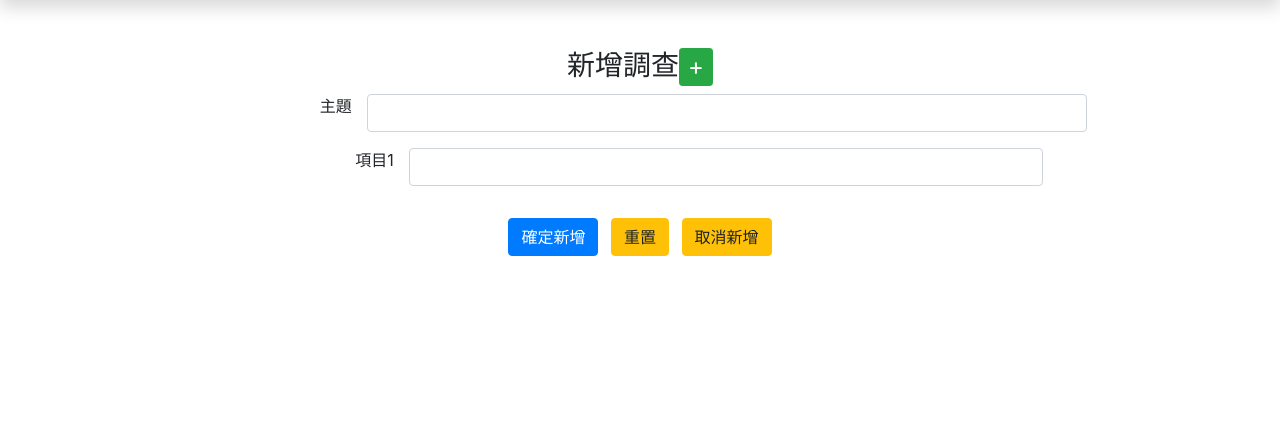
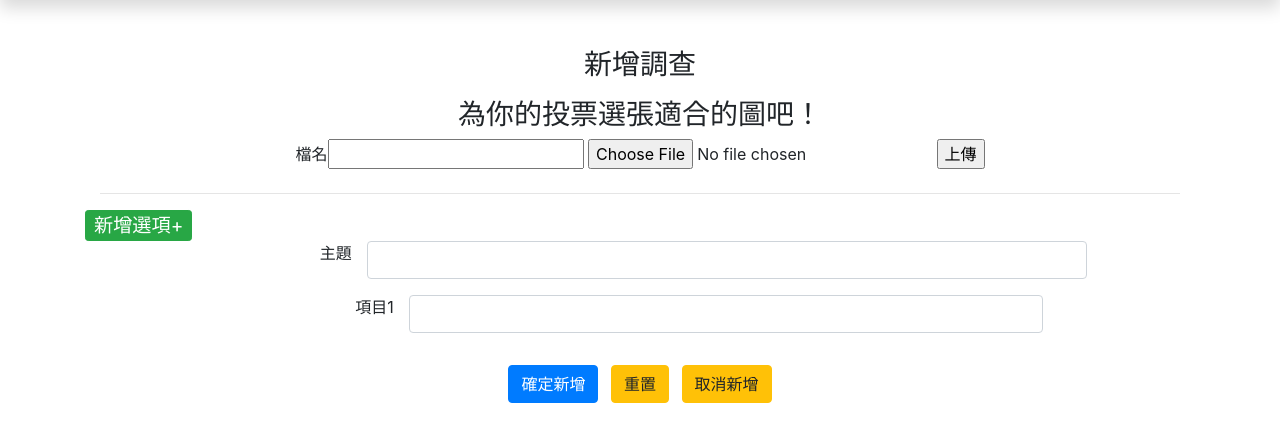
Before and after one commit to luchiahsuan/hw_survey, a PHP site: page /admin_center.php?do=survey_add in a window 1280 px wide. Shown: the part 56-498 px from the top of the page. Run offline with PHP 8.4, Linux system fonts and the light colour scheme; some libraries are stand-ins or nearby versions.

Commit message:
將上傳圖片功能新增至新增問卷區 但上傳功能還是失敗的

```diff
--- a/back/main_upload.php
+++ b/back/main_upload.php
@@ -1,6 +1,11 @@
-<h1 class="text-center">後台管理中心</h1>
-<form action="./api/upload.php" method='post' enctype="multipart/form-data">
-    <label for="">檔名<input type="text" name="name" ></label>
-    <input type="file" name="img">
-    <input type="submit" value="上傳">
-</form>
+<div class="text-center col-12 mt-3">
+    <h3 class="text-center">為你的投票選張適合的圖吧！</h3>
+
+    <form action="./api/upload.php" method='post' enctype="multipart/form-data">
+        <label for="">檔名<input type="text" name="name"></label>
+        <input type="file" name="img">
+        <input type="submit" value="上傳">
+    </form>
+    <hr>
+
+</div>
--- a/back/survey_add.php
+++ b/back/survey_add.php
@@ -1,27 +1,30 @@
-
-
 <!DOCTYPE html>
 <html lang="en">
+
 <head>
     <meta charset="UTF-8">
     <meta http-equiv="X-UA-Compatible" content="IE=edge">
     <meta name="viewport" content="width=device-width, initial-scale=1.0">
     <title>後台管理中心</title>
-    <?php include "./layouts/link_css.php";?>
+    <?php include "./layouts/link_css.php"; ?>
     <link rel="stylesheet" href="./css/back.css">
 
 </head>
+
 <body>
 
-<h3 class="text-center">新增調查<button onclick='addOption()' class="btn btn-success btn-sm py-0" style="font-size:1.5rem">+</button></h3>
+    <h3 class="text-center">新增調查</h3>
 
+    <?php
+    include "main_upload.php";
+    ?>
+    <button onclick='addOption()' class="btn btn-success btn-sm py-0 mx-auto" style="font-size:1.2rem">新增選項+</button>
     <form action="./api/survey_add.php" method="post" class="col-10 mx-auto d-flex flex-wrap justify-content-end">
         <div class="form-group row col-12">
             <label class="col-2 text-right">主題</label>
             <input type="text" name="subject" class="form-control col-10">
 
         </div>
-    <!--選項區-->
         <div id="options" class="col-11">
             <div class="option form-group row col-12">
                 <label class="col-2 text-right">項目1</label>
@@ -29,31 +32,30 @@
             </div>
 
         </div>
-
         <div class="text-center col-12 mt-3">
             <input class="btn btn-primary mx-1" type="submit" value="確定新增">
             <input class="btn btn-warning mx-1" type="reset" value="重置">
             <input class="btn btn-warning mx-1" type="button" value="取消新增" onclick="location.href='admin_center.php?do=survey_vote'">
+
         </div>
     </form>
 
+
     <script>
+        function addOption() {
+            let options = document.getElementById('options');
+            let num = document.getElementsByClassName('option').length + 1
 
+            let opt = document.createElement("div");
+            let label = document.createElement("label");
+            let input = document.createElement('input');
+            let numNode = document.createTextNode("選項" + num);
 
-function addOption(){
-    let options=document.getElementById('options');
-    let num=document.getElementsByClassName('option').length+1
-
-    let opt=document.createElement("div");
-    let label=document.createElement("label");
-    let input=document.createElement('input');
-    let numNode=document.createTextNode("項目"+num);
-
-    opt.setAttribute("class","option form-group row col-12")
-    label.setAttribute("class","col-2 text-right");
-    input.setAttribute("class","form-control col-10")
-    input.setAttribute("name","opt[]")
-    input.setAttribute("type","text")
+            opt.setAttribute("class", "option form-group row col-12")
+            label.setAttribute("class", "col-2 text-right");
+            input.setAttribute("class", "form-control col-10")
+            input.setAttribute("name", "opt[]")
+            input.setAttribute("type", "text")
 
             label.appendChild(numNode)
             opt.appendChild(label);
--- a/front/main.php
+++ b/front/main.php
@@ -13,10 +13,13 @@ $hot=q("SELECT `id` FROM `survey_subject` ORDER BY `vote` desc");
 foreach($rows as $row){
     ?>
     <li class='list-group-item list-group-item-action d-flex'>
-    <div class='col-md-10'>
+    <div class='col-md-8'>
     <a href='index.php?do=news_detail&id=<?= $row['id'] ;?>'>
     <?= $row['subject'];?>
     </a>
+    </div>
+    <div class='col-md-2 text-center' style="height: 30px;">
+    <?= $row['img'];?>
     </div>
     <div class='col-md-2 text-center'>
     <?= $row['vote'];?>
```
Also changed, not shown: api/survey_add.php (+23 -15 lines), api/upload.php (+8 -2 lines). Lines whose indentation alone changed are shown as unchanged.
